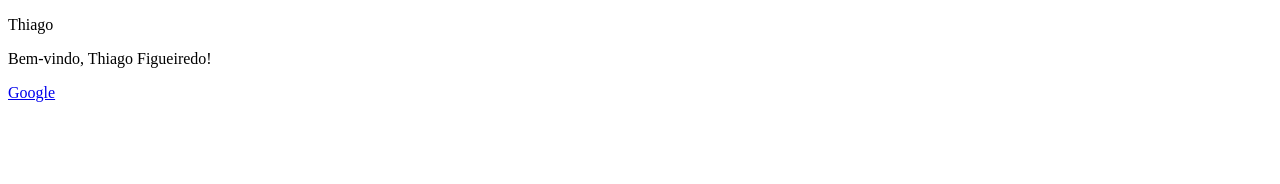
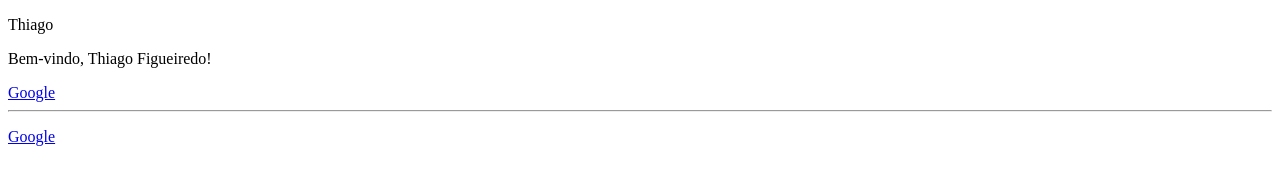
Before and after one commit to thiagoesAdapti/vue2-COD3R, a plain HTML site: page dom/template-v1.html in a window 1280 px wide. Drawn offline with nearby package versions, Linux system fonts and the light colour scheme.

Commit message:
:sparkles: feat: v-html directive - dom module

```diff
--- a/dom/template-v1.html
+++ b/dom/template-v1.html
@@ -11,6 +11,8 @@
     <p v-once>{{ name }}</p>
     <p>{{ greeting() }}</p>
     <a :href="link">Google</a>
+    <hr>
+    <p v-html="linkHtml"></p>
   </div>
 </body>
 </html>
@@ -20,7 +22,8 @@
     el: '#app',
     data: {
       name: 'Thiago',
-      link: 'https://www.google.com'
+      link: 'https://www.google.com',
+      linkHtml: '<a href="https://www.google.com">Google</a>'
     },
     methods: {
       greeting() {
@@ -36,5 +39,7 @@
 
   - Referenciar methods
   - Vincular atributos (v-bind:atributo => :atributo)
-  - Diretiva v-once
+  - Diretivas:
+              v-once
+              v-html
 -->
```
